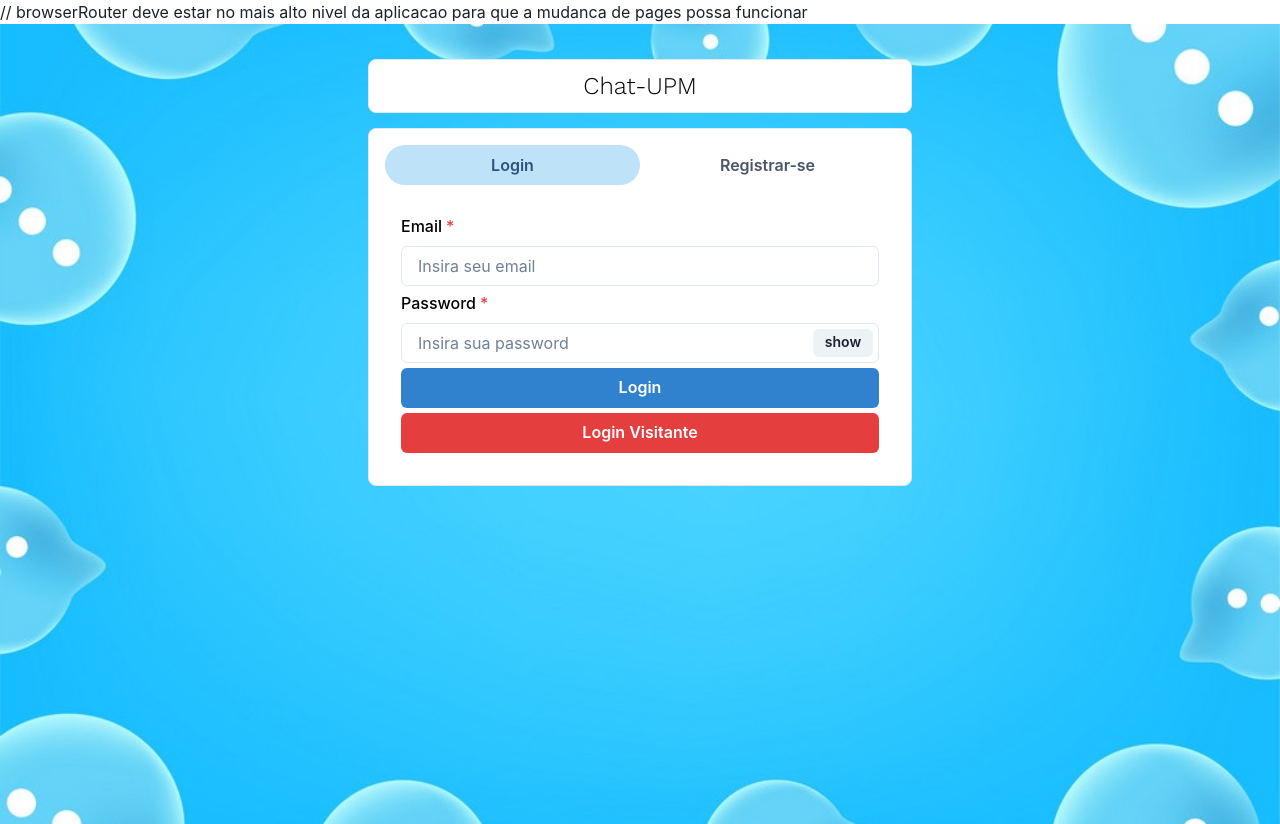
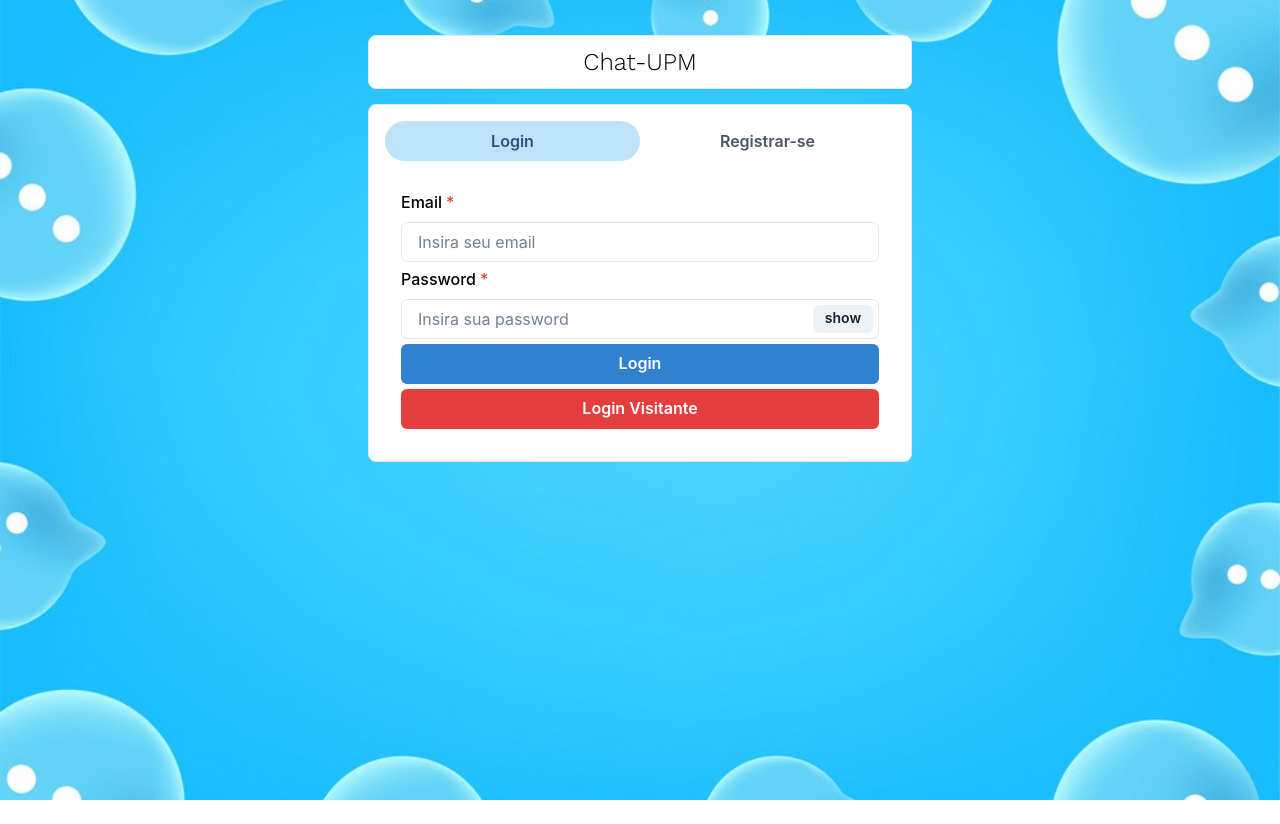
Before and after one commit to Gerciocrystal/MERN_production, a React (Vite) app in the folder client/: page / in a window 1280 px wide. After the commit the page ends 800 px from the top, so only its background shows below. Built offline with nearby package versions, Linux system fonts and the light colour scheme.

Commit message:
new edit

```diff
--- a/client/src/main.jsx
+++ b/client/src/main.jsx
@@ -6,7 +6,6 @@ import ChatProvider from "./context/ChatProvider.jsx";
 import { BrowserRouter as Router } from "react-router-dom";
 ReactDOM.createRoot(document.getElementById("root")).render(
    <React.StrictMode>
-  // browserRouter deve estar no mais alto nivel da aplicacao para que a mudanca de pages possa funcionar
   <Router>
     <ChatProvider>
       <ChakraProvider>
```
